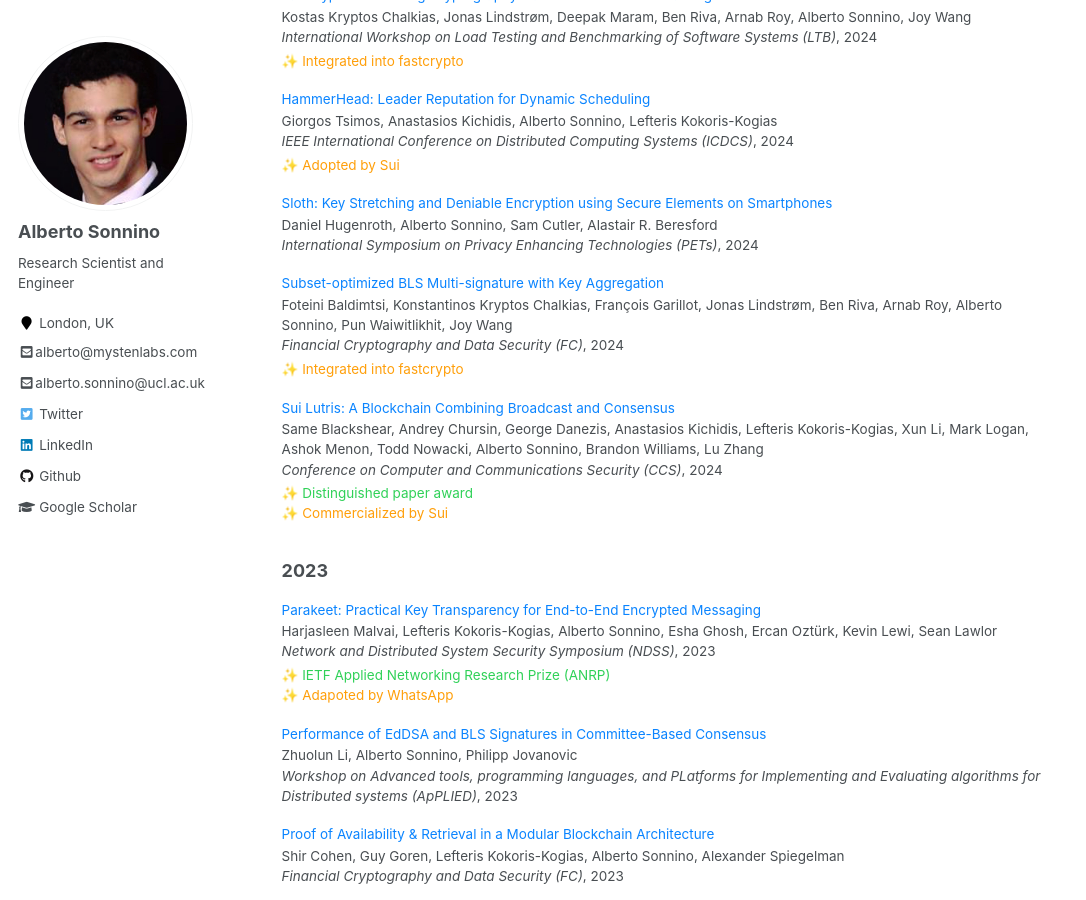
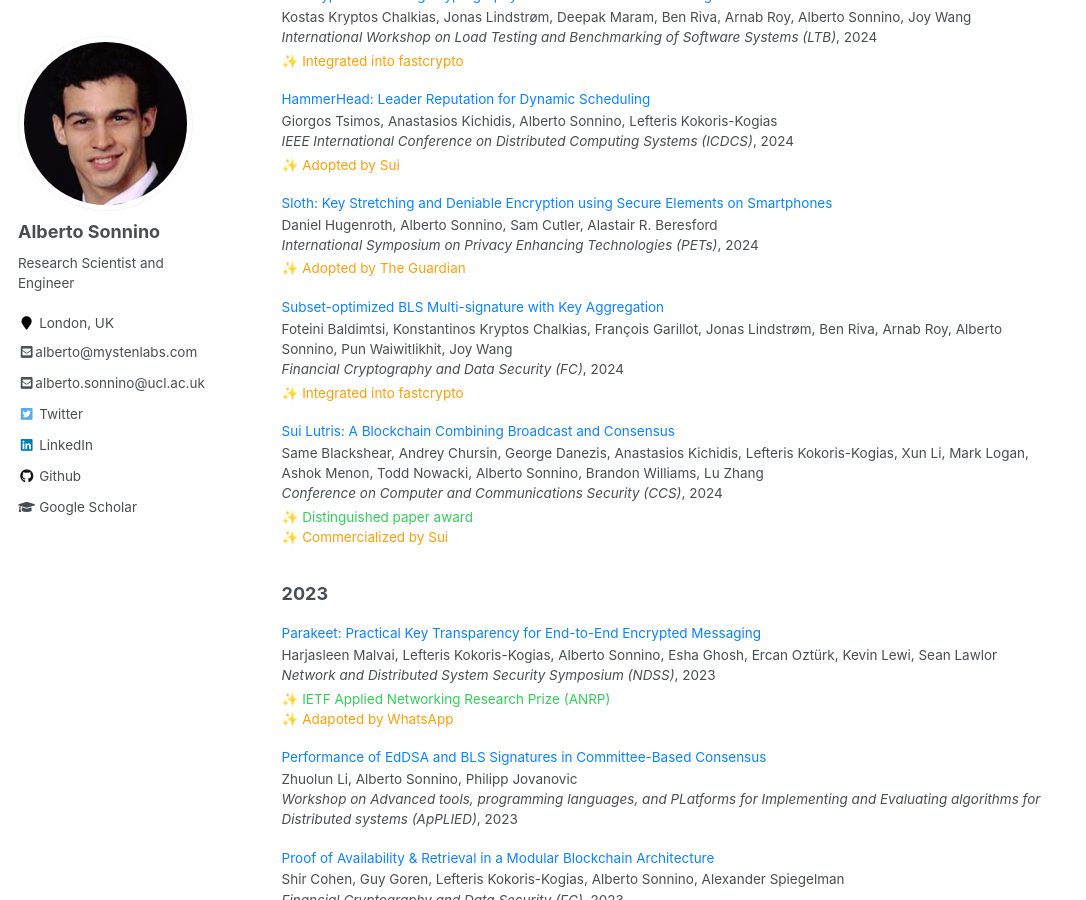
Before and after one commit to asonnino/asonnino.github.io, a Jekyll site: the page built from _pages/publications.md, in a window 1280 px wide and 900 px high, scrolled down 1623 px. Shown: the whole window, without its empty margins (0-1086 px from the left). Built offline with Jekyll 4.4.1, drawn with Linux system fonts in a browser that asks for light colours.

Commit message:
feat: add sloth adoption

```diff
--- a/_data/papers.json
+++ b/_data/papers.json
@@ -443,6 +443,7 @@
     "authors": "Daniel Hugenroth, Alberto Sonnino, Sam Cutler, Alastair R. Beresford",
     "venue": "International Symposium on Privacy Enhancing Technologies (PETs)",
     "date": 2024,
+    "adoptions": ["Adopted by The Guardian"],
     "filename": "sloth.pdf",
     "code": "https://github.com/asonnino/sloth"
   },
```
